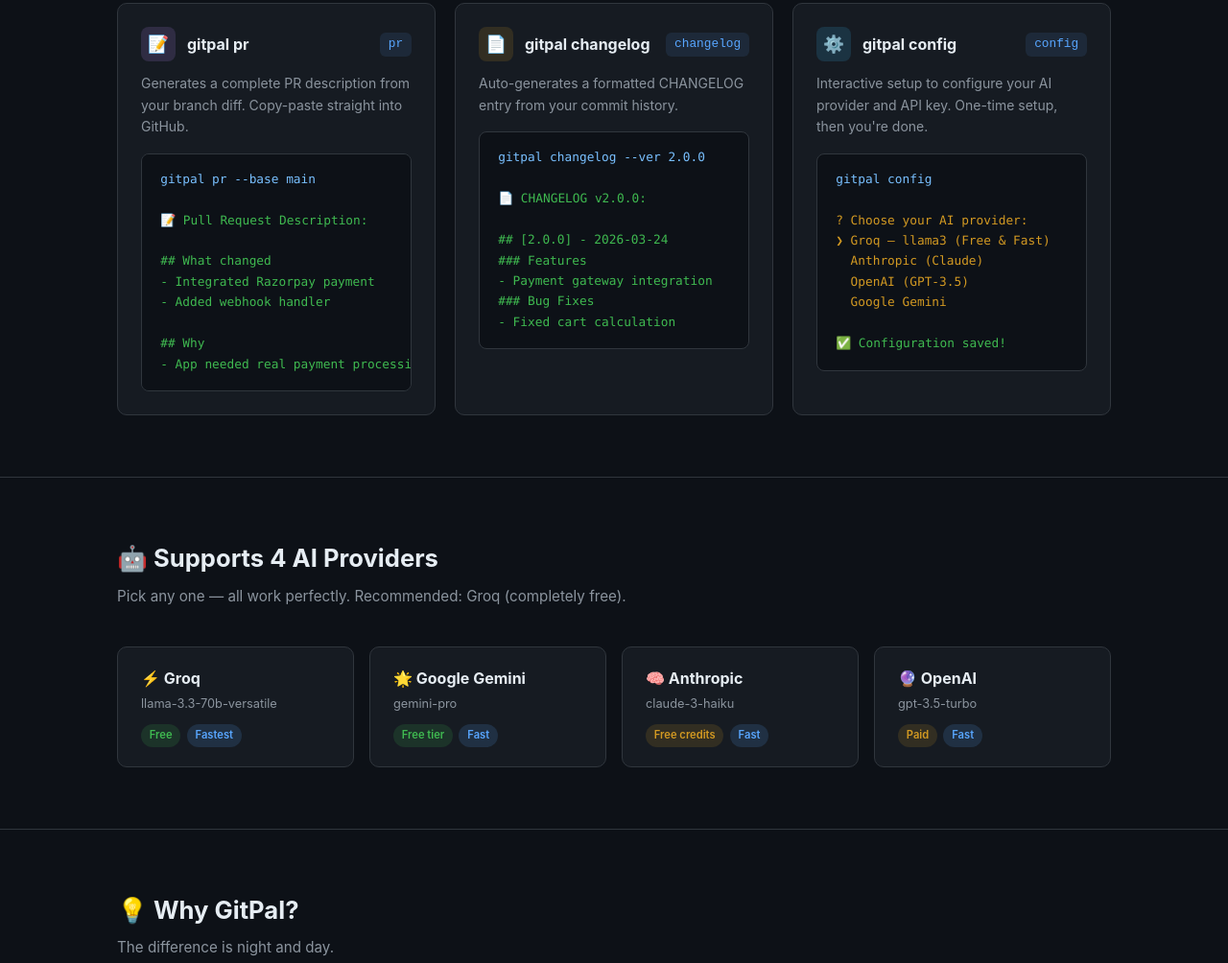
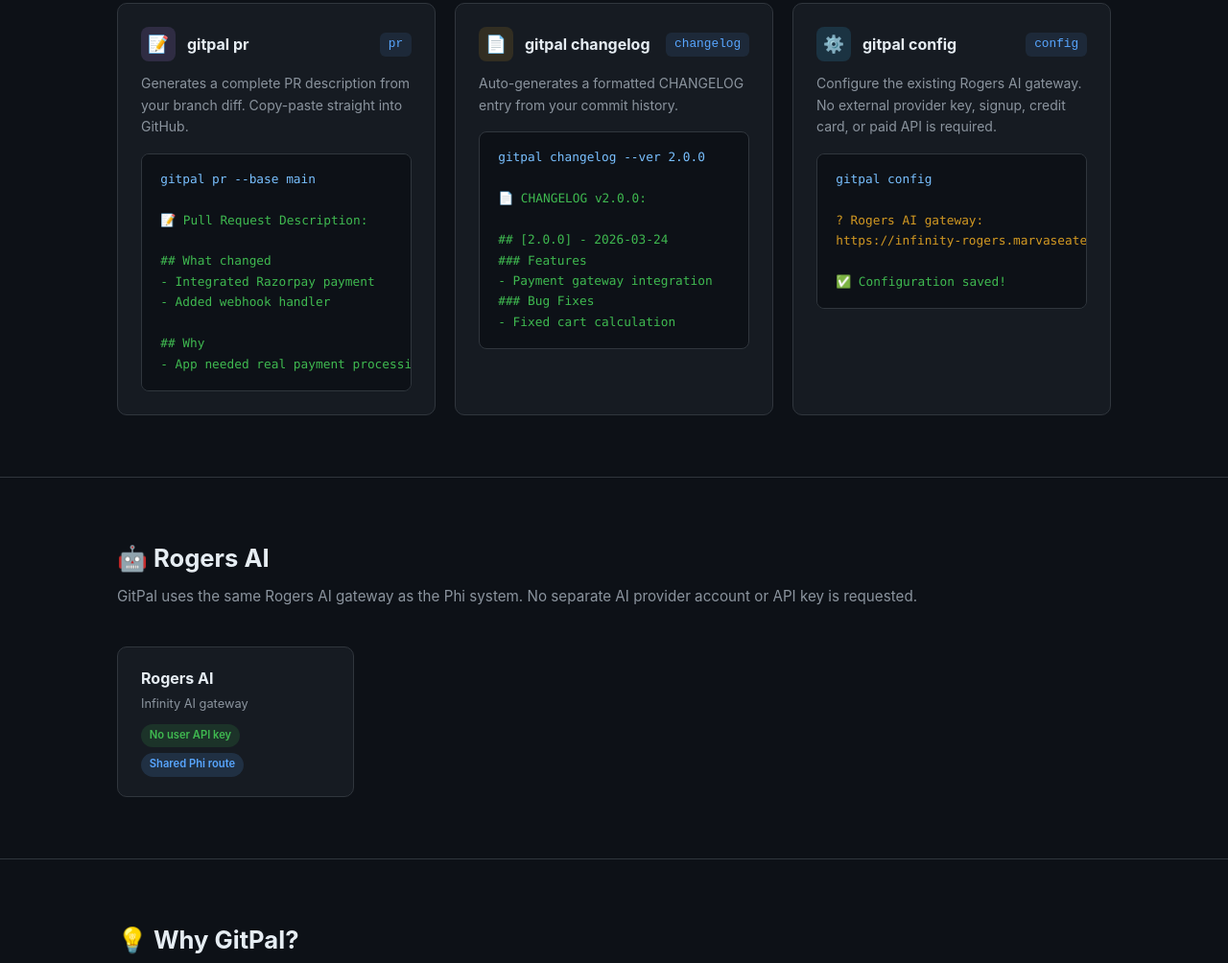
Before and after one commit to www-infinity4/Clone-of-Gitpal, a website: page index.html in a window 1280 px wide. Shown: the part 2058-3062 px from the top of the page at 96% size. Drawn offline with Linux system fonts and the light colour scheme.

Commit message:
Replace provider signup UI with Rogers AI

```diff
--- a/index.html
+++ b/index.html
@@ -572,14 +572,11 @@
         <div class="cmd-title">gitpal config</div>
         <div class="cmd-tag">config</div>
       </div>
-      <p class="cmd-desc">Interactive setup to configure your AI provider and API key. One-time setup, then you're done.</p>
+      <p class="cmd-desc">Configure the existing Rogers AI gateway. No external provider key, signup, credit card, or paid API is required.</p>
       <pre><code><span class="token-command">gitpal config</span>
 
-<span class="token-prompt">? Choose your AI provider:
-❯ Groq — llama3 (Free & Fast)
-  Anthropic (Claude)
-  OpenAI (GPT-3.5)
-  Google Gemini</span>
+<span class="token-prompt">? Rogers AI gateway:
+https://infinity-rogers.marvaseater.workers.dev/v1/chat</span>
 
 <span class="token-output">✅ Configuration saved!</span></code></pre>
     </div>
@@ -591,47 +588,17 @@
 
 <!-- ── Providers ── -->
 <section id="providers">
-  <h2 class="section-title">🤖 Supports 4 AI Providers</h2>
-  <p class="section-subtitle">Pick any one — all work perfectly. Recommended: Groq (completely free).</p>
-
+  <h2 class="section-title">🤖 Rogers AI</h2>
+  <p class="section-subtitle">GitPal uses the same Rogers AI gateway as the Phi system. No separate AI provider account or API key is requested.</p>
   <div class="providers-grid">
-
     <div class="provider-card">
-      <div class="provider-name">⚡ Groq</div>
-      <div class="provider-model">llama-3.3-70b-versatile</div>
+      <div class="provider-name">Rogers AI</div>
+      <div class="provider-model">Infinity AI gateway</div>
       <div class="provider-badges">
-        <span class="badge badge-free">Free</span>
-        <span class="badge badge-fast">Fastest</span>
+        <span class="badge badge-free">No user API key</span>
+        <span class="badge badge-fast">Shared Phi route</span>
       </div>
     </div>
-
-    <div class="provider-card">
-      <div class="provider-name">🌟 Google Gemini</div>
-      <div class="provider-model">gemini-pro</div>
-      <div class="provider-badges">
-        <span class="badge badge-free">Free tier</span>
-        <span class="badge badge-fast">Fast</span>
-      </div>
-    </div>
-
-    <div class="provider-card">
-      <div class="provider-name">🧠 Anthropic</div>
-      <div class="provider-model">claude-3-haiku</div>
-      <div class="provider-badges">
-        <span class="badge badge-paid">Free credits</span>
-        <span class="badge badge-fast">Fast</span>
-      </div>
-    </div>
-
-    <div class="provider-card">
-      <div class="provider-name">🔮 OpenAI</div>
-      <div class="provider-model">gpt-3.5-turbo</div>
-      <div class="provider-badges">
-        <span class="badge badge-paid">Paid</span>
-        <span class="badge badge-fast">Fast</span>
-      </div>
-    </div>
-
   </div>
 </section>
 
```
